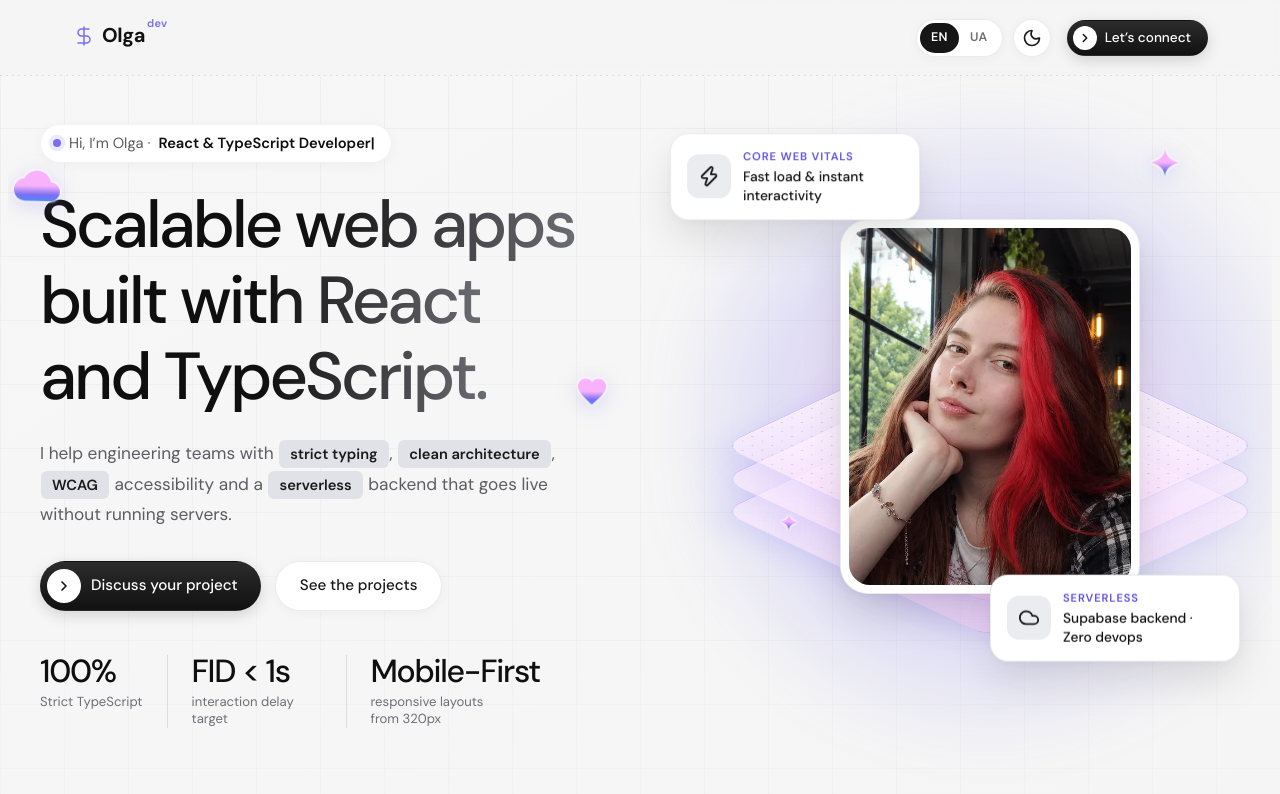
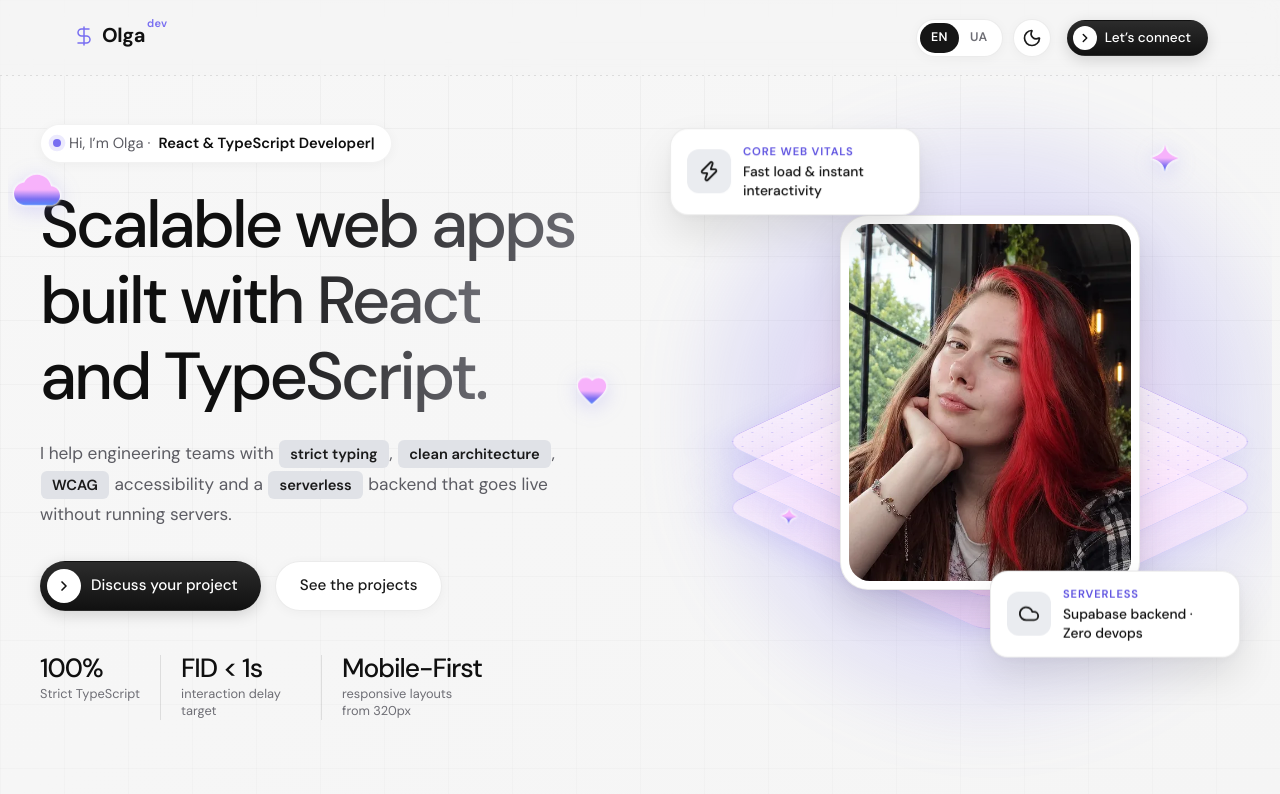
Before and after one commit to AlucardYagamiGame/olga-portfolio, a React (Vite) app: page / in a window 1280 px wide. Shown: the top 794 px of the page. Built offline with nearby package versions, Linux system fonts and the light colour scheme.

Commit message:
style(hero): add decor entrance animation and compact stats

```diff
--- a/src/components/Decor/Decor.module.scss
+++ b/src/components/Decor/Decor.module.scss
@@ -1,13 +1,31 @@
 @use '@/styles/mixins' as *;
+@use '@/styles/variables' as *;
 
+@keyframes decor-in {
+  from {
+    opacity: 0;
+    scale: 0.4;
+  }
+
+  to {
+    opacity: 1;
+    scale: 1;
+  }
+}
+
+// Float uses the individual `translate`/`rotate` properties so it never
+// competes with the entrance (`opacity`/`scale`) or any `transform` set by
+// a parent or a utility class.
 @keyframes float-slow {
   0%,
   100% {
-    transform: translateY(0) rotate(0deg);
+    translate: 0 0;
+    rotate: 0deg;
   }
 
   50% {
-    transform: translateY(-10px) rotate(3deg);
+    translate: 0 -12px;
+    rotate: 4deg;
   }
 }
 
@@ -20,8 +38,10 @@
   pointer-events: none;
 
   @include motion {
-    animation: float-slow var(--float-duration, 5s) ease-in-out
-      var(--float-delay, 0s) infinite;
+    animation:
+      decor-in 0.9s $ease-reveal var(--enter-delay, 0s) both,
+      float-slow var(--float-duration, 5.5s) ease-in-out
+        calc(var(--enter-delay, 0s) + var(--float-delay, 0s)) infinite;
   }
 }
 
--- a/src/sections/Hero/Hero.module.scss
+++ b/src/sections/Hero/Hero.module.scss
@@ -184,7 +184,9 @@
   z-index: 1;
   top: -22px;
   left: -26px;
-  --float-delay: 0.3s;
+  --enter-delay: 0.7s;
+  --float-duration: 5.5s;
+  --float-delay: 0s;
 
   @include on-phone {
     top: -18px;
@@ -198,8 +200,9 @@
   z-index: 1;
   right: -34px;
   bottom: 4px;
-  --float-duration: 4.5s;
-  --float-delay: 1s;
+  --enter-delay: 0.9s;
+  --float-duration: 6s;
+  --float-delay: 0.8s;
 
   @include on-phone {
     right: -6px;
@@ -268,7 +271,7 @@
 .stats {
   display: flex;
   flex-wrap: wrap;
-  row-gap: 20px;
+  row-gap: 16px;
 
   @include on-tablet {
     justify-content: center;
@@ -284,8 +287,8 @@
 .stat {
   display: flex;
   flex-direction: column;
-  gap: 6px;
-  padding: 0 24px;
+  gap: 4px;
+  padding: 0 20px;
   border-left: 1px solid var(--divider);
 
   &:first-child {
@@ -295,10 +298,10 @@
 
   @include on-phone {
     align-items: center;
-    padding: 0 8px;
+    padding: 0 6px;
 
     &:first-child {
-      padding-left: 8px;
+      padding-left: 6px;
     }
   }
 }
@@ -307,26 +310,26 @@
   @include display-font;
 
   color: var(--text-strong);
-  font-size: 2rem;
+  font-size: 1.65rem;
   font-weight: var(--display-weight);
   letter-spacing: -0.04em;
   line-height: 1;
   white-space: nowrap;
 
   @include on-phone {
-    font-size: clamp(0.9rem, 4.6vw, 1.5rem);
+    font-size: clamp(0.85rem, 4.1vw, 1.25rem);
     letter-spacing: -0.03em;
   }
 }
 
 .statLabel {
-  max-width: 130px;
+  max-width: 120px;
   color: var(--text-muted);
-  font-size: 0.82rem;
+  font-size: 0.8rem;
   line-height: 1.35;
 
   @include on-phone {
-    font-size: 0.74rem;
+    font-size: 0.7rem;
   }
 }
 
```
